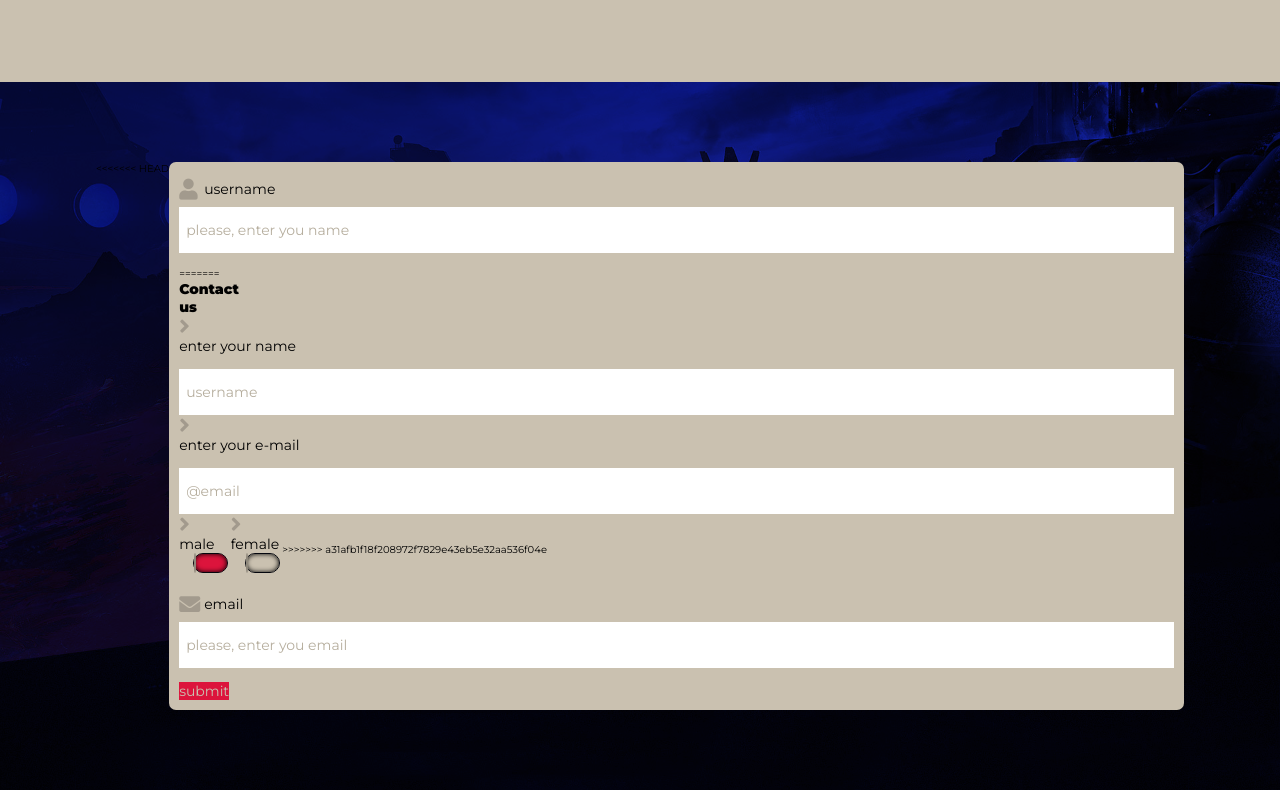
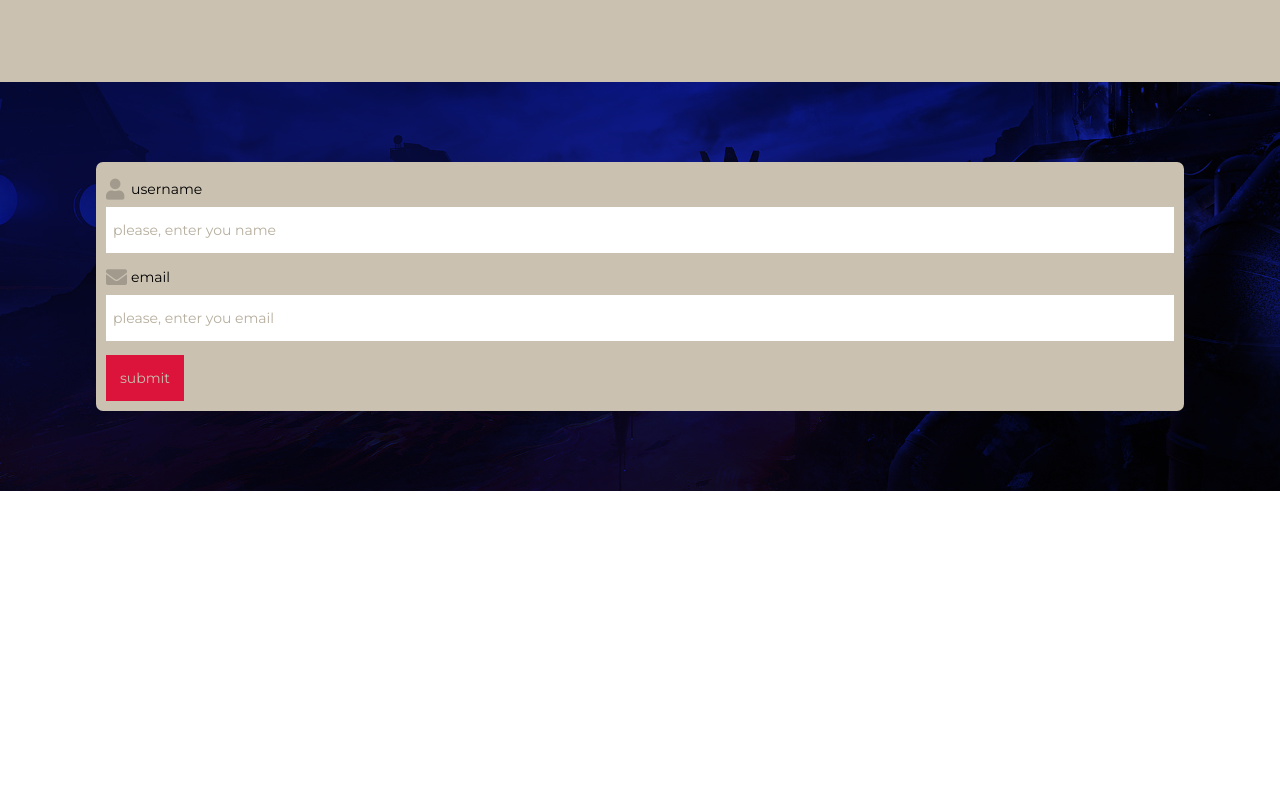
Before and after one commit to ostrowskill/sw-recruitment, a website: page index.html in a window 1280 px wide. Shown: the part 2406-3196 px from the top of the page. After the commit the page ends 2897 px from the top, so only its background shows below. Drawn offline with Linux system fonts and the light colour scheme.

Commit message:
fixed errors

```diff
--- a/index.html
+++ b/index.html
@@ -153,7 +153,6 @@
     <!-- section with forms -->
     <section class="contact">
         <div class="wrapper flex-wrapper">
-<<<<<<< HEAD
             <form action="#" name="userData">
 
                 <label for="username">
@@ -163,22 +162,6 @@
                     <!--  error handler -->
                     <span class="validation-msg">123</span>
                 </label>
-=======
-            <form name="contactform">
-                <!-- header -->
-                <h2 class="header--first-part">Contact</h2>
-                <h2 class="header--second-part">us</h2>
-                <!-- right form -->
-                <label for="username"><i class="fas fa-angle-right"></i>enter your name</label>
-                <input id="username" type="text" placeholder="username">
-                <label for="email"><i class="fas fa-angle-right"></i>enter your e-mail</label>
-                <input id="email" type="text" placeholder="@email">
-
-                <label for="male" name="gender"><i class="fas fa-angle-right"></i>male<input id="male"type="radio" name="gender" value="male" checked></label>
-
-                <label for="female" name="gender"><i class="fas fa-angle-right"></i>female<input id="female" type="radio" name="gender" value="female"></label>
-
->>>>>>> a31afb1f18f208972f7829e43eb5e32aa536f04e
 
                 <label for="email">
                     <span class="label-desc"><i class="fas fa-envelope"></i>email</span>
--- a/scss/sections/_contact.scss
+++ b/scss/sections/_contact.scss
@@ -55,32 +55,8 @@
 
 
 
-<<<<<<< HEAD
         button.form-btn {
             border: none;
-=======
-    }
-    // gender section (some other styles etc)
-    label[name="gender"] {
-        display: inline-block;
-        vertical-align: middle;
-    }
-    input[type="radio"] {
-        margin-left: 1em;
-        vertical-align: middle;
-        cursor: pointer;
-        position: relative;
-        width: 35px;
-        height: 20px;
-        -webkit-appearance: none;
-        background: $third;
-        border: 1px solid $secondary*.7;
-        border-radius: 1rem;
-        box-shadow: inset 0 0 5px #000000;
-        transition: .3s all ease-in-out;
-
-        &:focus {
->>>>>>> a31afb1f18f208972f7829e43eb5e32aa536f04e
             outline: none;
             padding: 1em;
             background: $primary;
```
Also changed, not shown: css/style.css.
